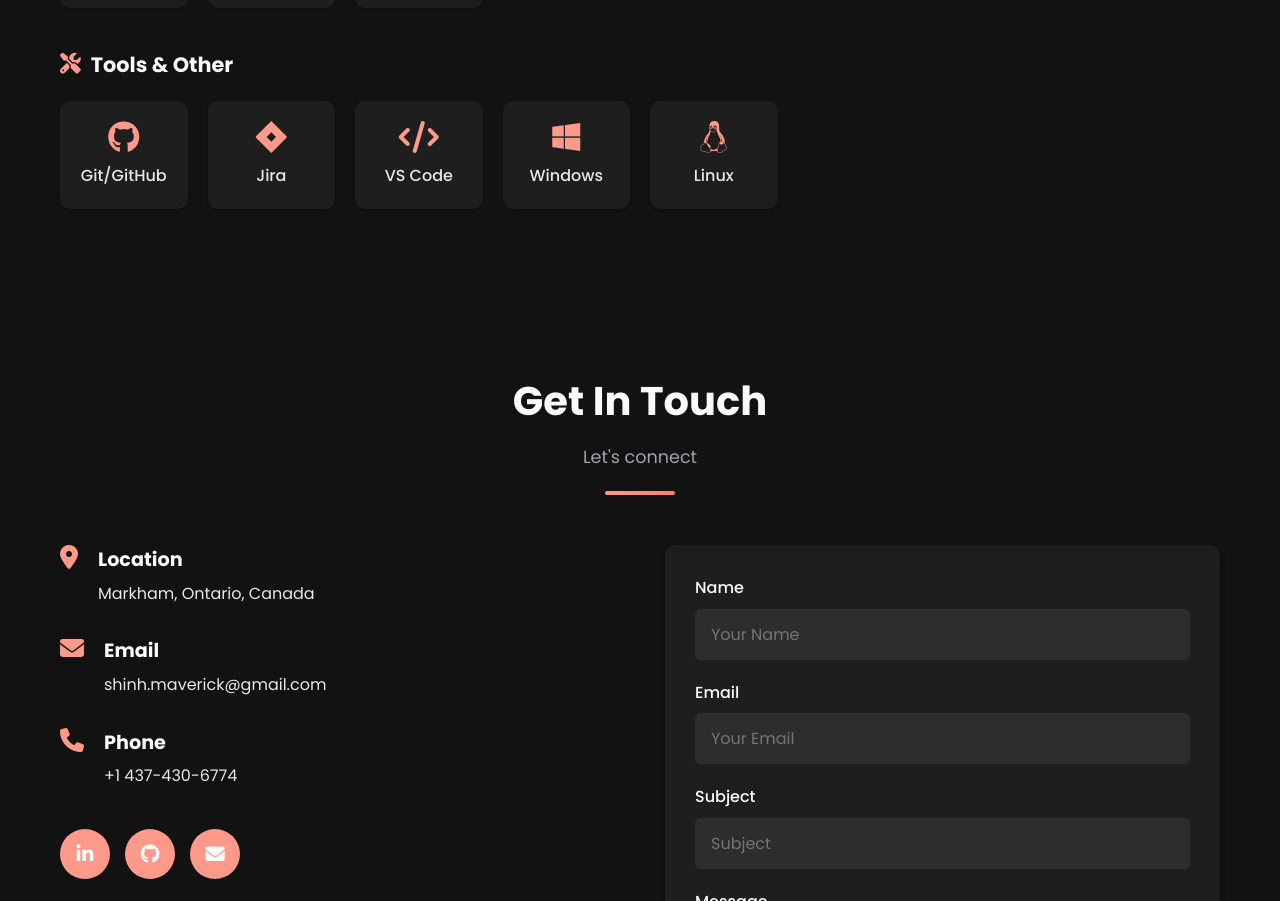
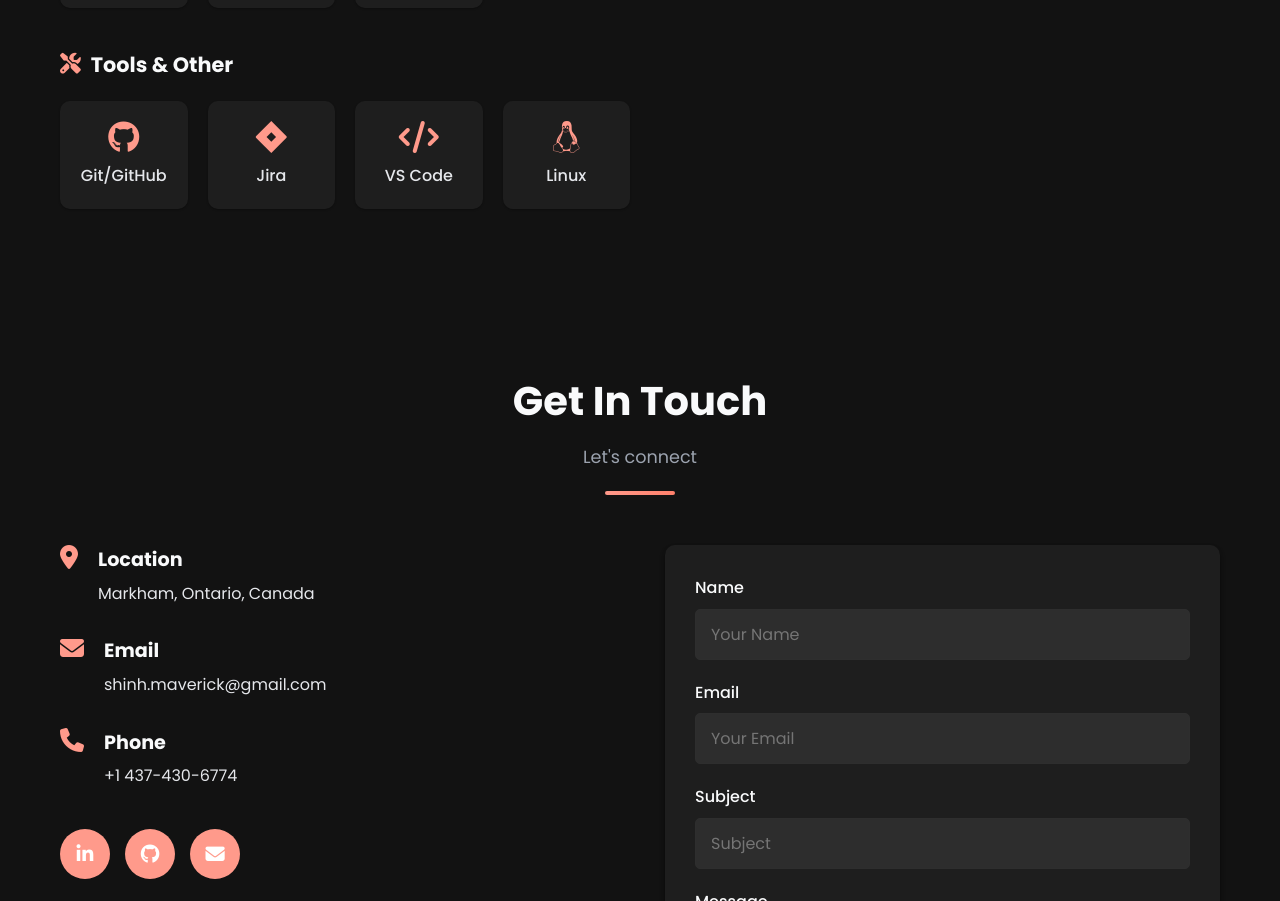
Before and after one commit to angelshinh1/portfolio, a React (Create React App) app: page / in a window 1280 px wide. Shown: the part 6036-6937 px from the top of the page. Built offline with nearby package versions, Linux system fonts and the light colour scheme.

Commit message:
updated project link

```diff
--- a/src/App.js
+++ b/src/App.js
@@ -189,7 +189,7 @@ function App() {
             ]}
             tech={["Python", "Pandas", "Scikit-learn", "Flask", "React"]}
             links={{
-              github: "#"
+              github: "https://github.com/angelshinh1/movie-recommender-system"
             }}
           />
         </div>
@@ -245,7 +245,7 @@ function App() {
               <SkillBadge name="Git/GitHub" icon="fab fa-github" />
               <SkillBadge name="Jira" icon="fab fa-jira" />
               <SkillBadge name="VS Code" icon="fas fa-code" />
-              <SkillBadge name="Windows" icon="fab fa-windows" />
+              {/* <SkillBadge name="Windows" icon="fab fa-windows" /> */}
               <SkillBadge name="Linux" icon="fab fa-linux" />
             </div>
           </div>
```
